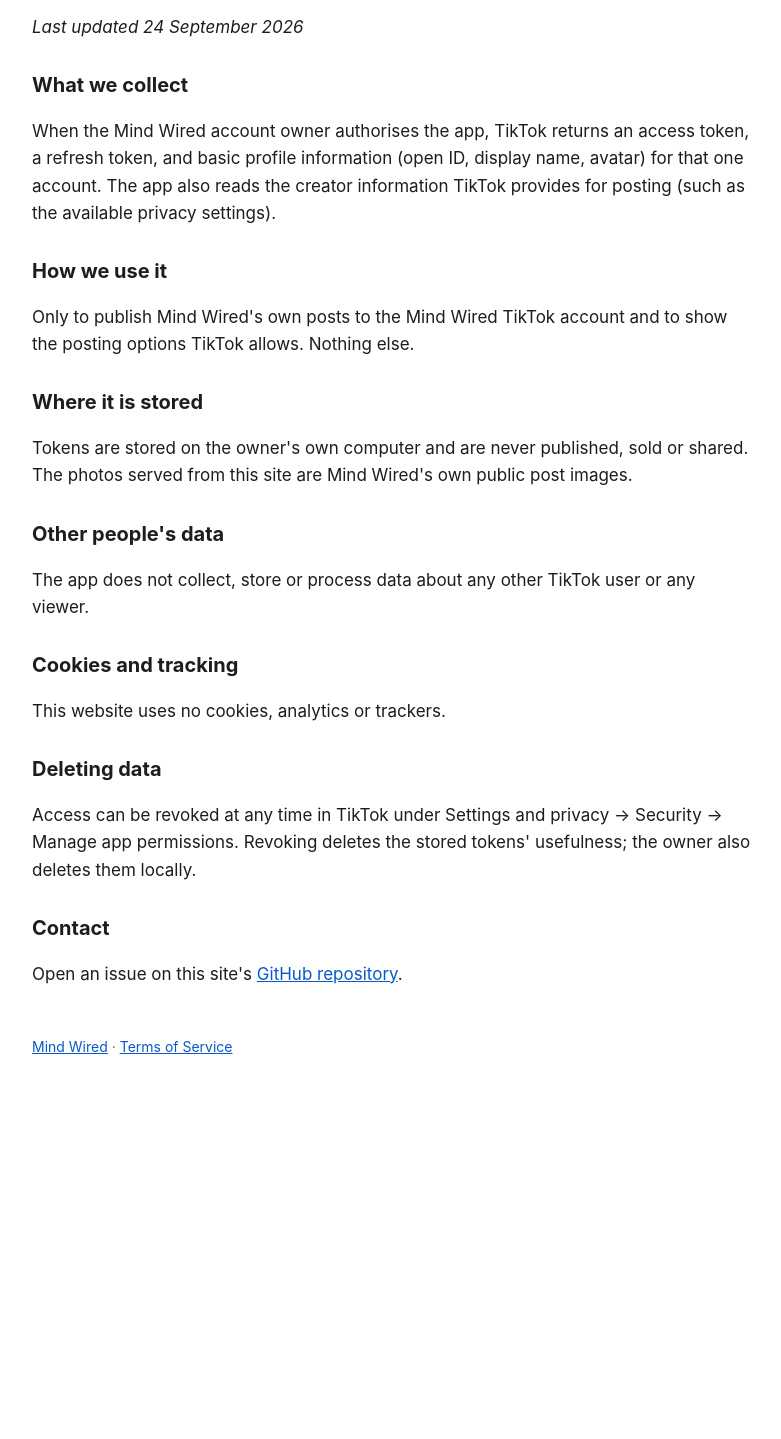
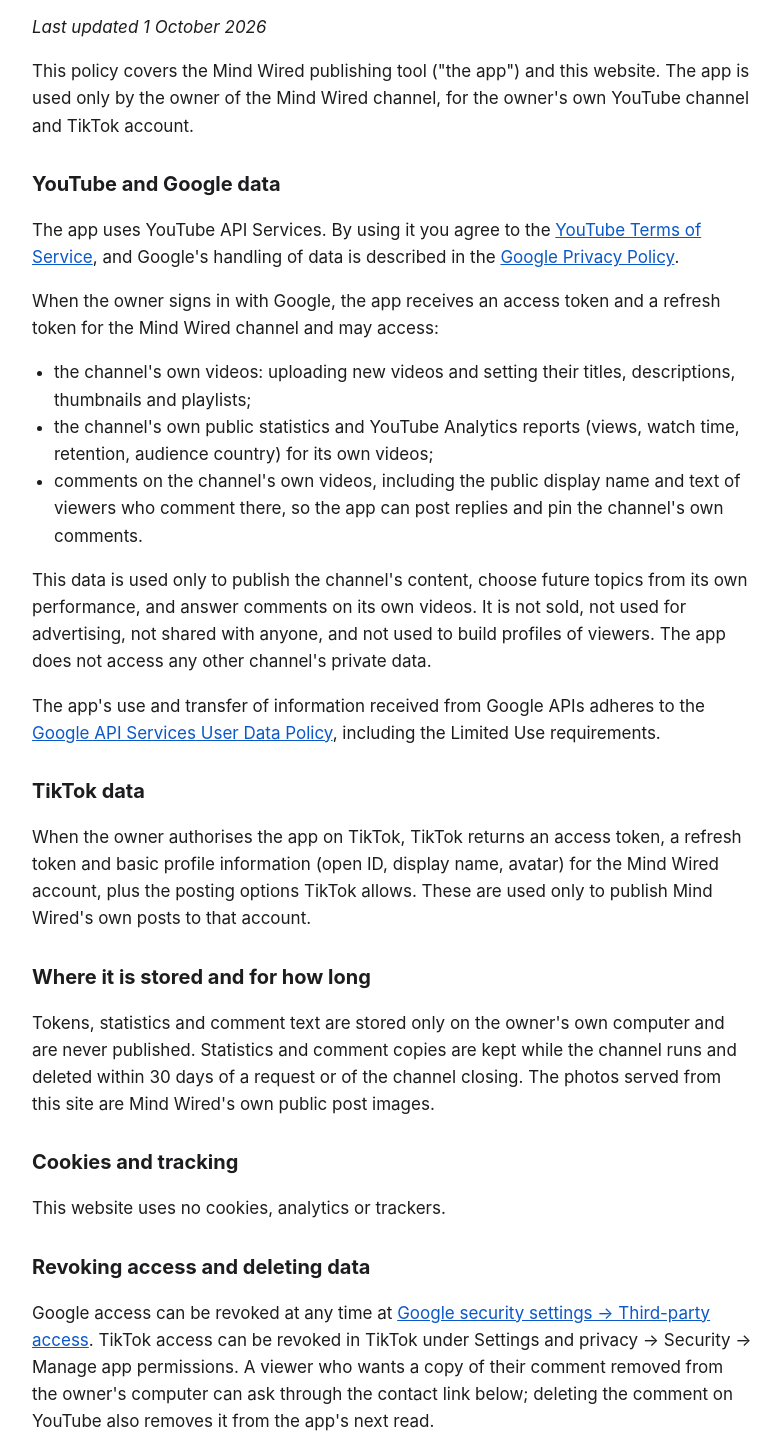
Before and after one commit to letarsh959/mindwired, a plain HTML site: page privacy.html in a window 1280 px wide. Shown: the part 107-1546 px from the top of the page, without its empty margins (248-1029 px from the left). Before the commit the page ends 1197 px from the top, so only its background shows below. Drawn offline with Linux system fonts and the light colour scheme.

Commit message:
site: cover YouTube API use in home, privacy and terms

```diff
--- a/privacy.html
+++ b/privacy.html
@@ -1,12 +1,30 @@
 <!doctype html><html lang="en"><head><meta charset="utf-8"><meta name="viewport" content="width=device-width,initial-scale=1"><title>Mind Wired Privacy</title><link rel="stylesheet" href="style.css"></head><body>
 <nav><a href="./">Home</a><a href="terms.html">Terms</a><a href="privacy.html">Privacy</a></nav>
-<h1>Privacy Policy</h1><p><em>Last updated 24 September 2026</em></p>
-<h2>What we collect</h2><p>When the Mind Wired account owner authorises the app, TikTok returns an access token, a refresh token, and basic profile information (open ID, display name, avatar) for that one account. The app also reads the creator information TikTok provides for posting (such as the available privacy settings).</p>
-<h2>How we use it</h2><p>Only to publish Mind Wired's own posts to the Mind Wired TikTok account and to show the posting options TikTok allows. Nothing else.</p>
-<h2>Where it is stored</h2><p>Tokens are stored on the owner's own computer and are never published, sold or shared. The photos served from this site are Mind Wired's own public post images.</p>
-<h2>Other people's data</h2><p>The app does not collect, store or process data about any other TikTok user or any viewer.</p>
+<h1>Privacy Policy</h1><p><em>Last updated 1 October 2026</em></p>
+<p>This policy covers the Mind Wired publishing tool ("the app") and this website. The app is used only by the owner of the Mind Wired channel, for the owner's own YouTube channel and TikTok account.</p>
+
+<h2>YouTube and Google data</h2>
+<p>The app uses YouTube API Services. By using it you agree to the <a href="https://www.youtube.com/t/terms">YouTube Terms of Service</a>, and Google's handling of data is described in the <a href="https://policies.google.com/privacy">Google Privacy Policy</a>.</p>
+<p>When the owner signs in with Google, the app receives an access token and a refresh token for the Mind Wired channel and may access:</p>
+<ul>
+<li>the channel's own videos: uploading new videos and setting their titles, descriptions, thumbnails and playlists;</li>
+<li>the channel's own public statistics and YouTube Analytics reports (views, watch time, retention, audience country) for its own videos;</li>
+<li>comments on the channel's own videos, including the public display name and text of viewers who comment there, so the app can post replies and pin the channel's own comments.</li>
+</ul>
+<p>This data is used only to publish the channel's content, choose future topics from its own performance, and answer comments on its own videos. It is not sold, not used for advertising, not shared with anyone, and not used to build profiles of viewers. The app does not access any other channel's private data.</p>
+<p>The app's use and transfer of information received from Google APIs adheres to the <a href="https://developers.google.com/terms/api-services-user-data-policy">Google API Services User Data Policy</a>, including the Limited Use requirements.</p>
+
+<h2>TikTok data</h2>
+<p>When the owner authorises the app on TikTok, TikTok returns an access token, a refresh token and basic profile information (open ID, display name, avatar) for the Mind Wired account, plus the posting options TikTok allows. These are used only to publish Mind Wired's own posts to that account.</p>
+
+<h2>Where it is stored and for how long</h2>
+<p>Tokens, statistics and comment text are stored only on the owner's own computer and are never published. Statistics and comment copies are kept while the channel runs and deleted within 30 days of a request or of the channel closing. The photos served from this site are Mind Wired's own public post images.</p>
+
 <h2>Cookies and tracking</h2><p>This website uses no cookies, analytics or trackers.</p>
-<h2>Deleting data</h2><p>Access can be revoked at any time in TikTok under Settings and privacy → Security → Manage app permissions. Revoking deletes the stored tokens' usefulness; the owner also deletes them locally.</p>
-<h2>Contact</h2><p>Open an issue on this site's <a href="https://github.com/">GitHub repository</a>.</p>
+
+<h2>Revoking access and deleting data</h2>
+<p>Google access can be revoked at any time at <a href="https://security.google.com/settings/security/permissions">Google security settings → Third-party access</a>. TikTok access can be revoked in TikTok under Settings and privacy → Security → Manage app permissions. A viewer who wants a copy of their comment removed from the owner's computer can ask through the contact link below; deleting the comment on YouTube also removes it from the app's next read.</p>
+
+<h2>Contact</h2><p>Open an issue on this site's <a href="https://github.com/letarsh959/mindwired/issues">GitHub repository</a>.</p>
 <footer><a href="./">Mind Wired</a> · <a href="terms.html">Terms of Service</a></footer>
 </body></html>
```
